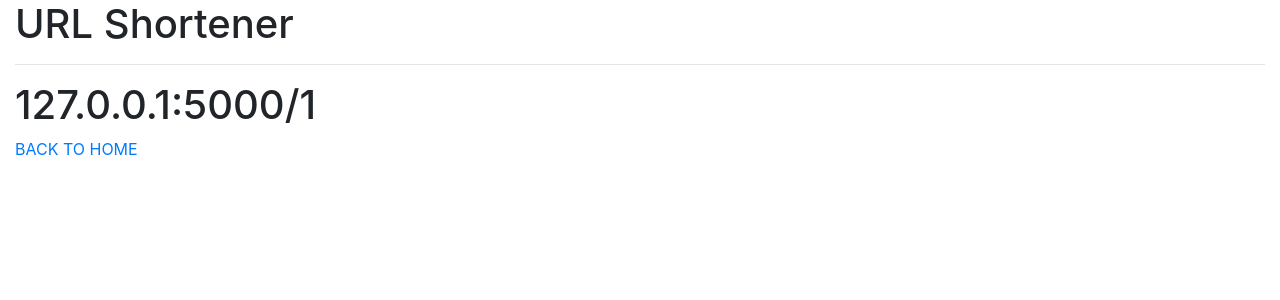
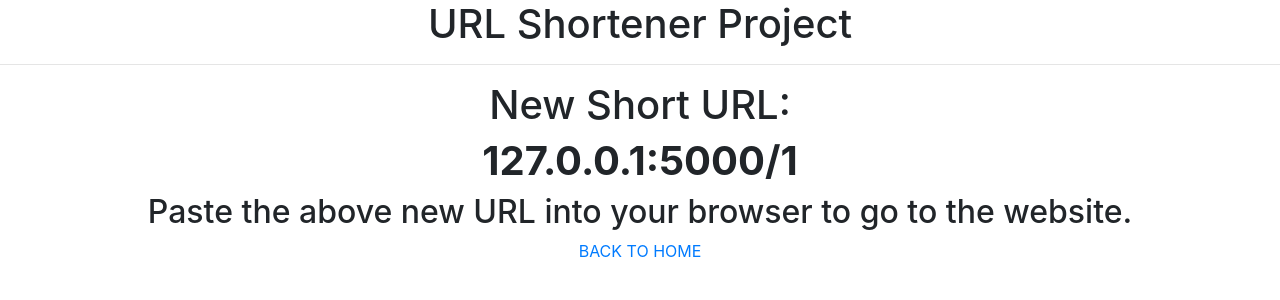
Before and after one commit to Aidan7757/URL_Shortener, a Flask app: page /display/1 in a window 1280 px wide. Shown: the top 300 px of the page. Run offline with Flask 2, Linux system fonts and the light colour scheme; some libraries are stand-ins or nearby versions.

Commit message:
few changes to the

```diff
--- a/app.py
+++ b/app.py
@@ -2,7 +2,6 @@ from flask import Flask, render_template, request, redirect, url_for
 from flask_sqlalchemy import SQLAlchemy
 import random
 import string
-import os
 
 app = Flask(__name__)
 app.config['SQLALCHEMY_DATABASE_URI'] = 'sqlite:///site.db'
--- a/templates/base.html
+++ b/templates/base.html
@@ -12,8 +12,8 @@
 
 <body>
 
-    <div class="container-fluid">
-        <h1>URL Shortener</h1>
+    <div class="container-fluid, text-center">
+        <h1>URL Shortener Project</h1>
         <hr>
         {% block content%}
         {% endblock %}
--- a/templates/shorturl.html
+++ b/templates/shorturl.html
@@ -2,6 +2,8 @@
 {% block title %}Short URL{% endblock %}
 
 {% block content %}
-    <h1>127.0.0.1:5000/{{short_url_display}}</h1>
+    <h1 class="text-center">New Short URL:</h1>
+    <h1 class="text-center"><strong>127.0.0.1:5000/{{short_url_display}}</strong></h1>
+    <h2 class="text-center">Paste the above new URL into your browser to go to the website.</h2>
     <a href="http://127.0.0.1:5000/">BACK TO HOME</a>
 {% endblock %}
```
Also changed, not shown: requirements.txt (added, +11 -0 lines), site.db, 1 other file.
